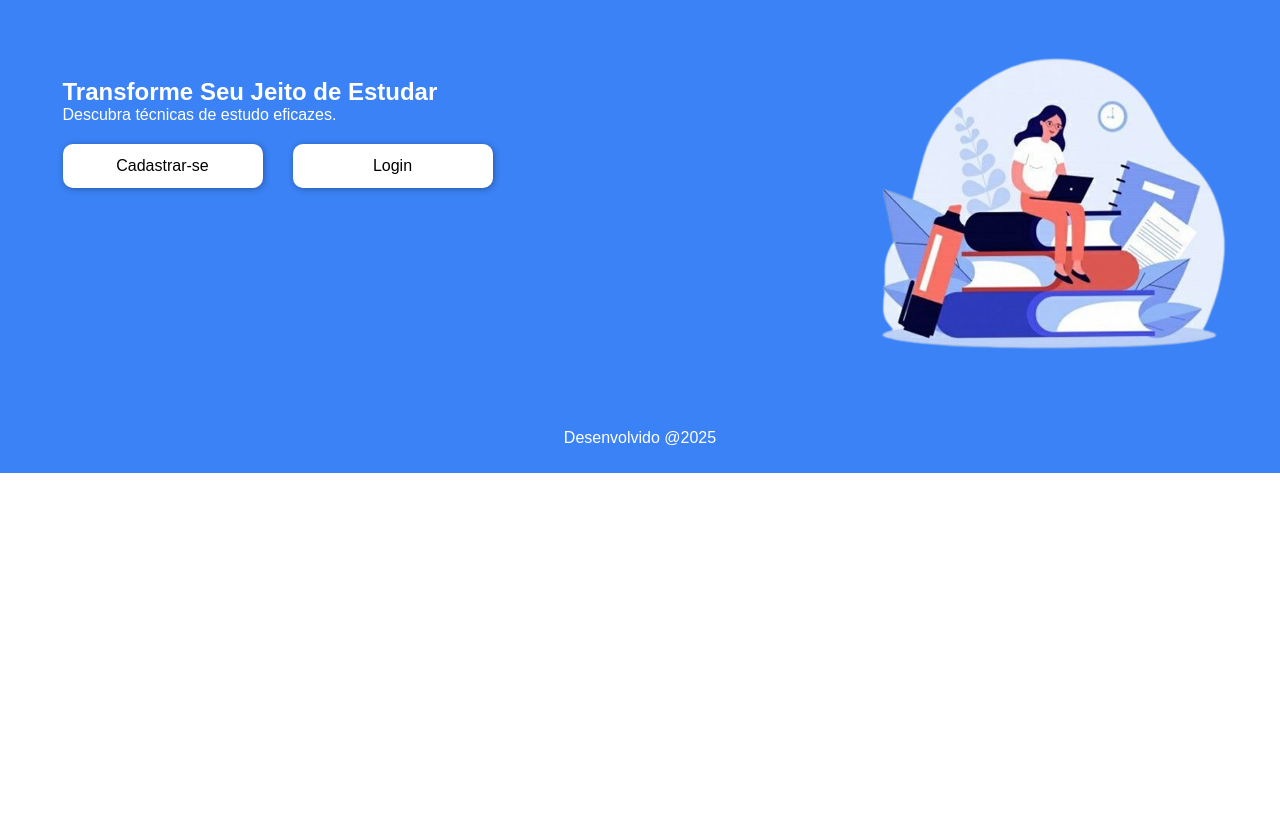
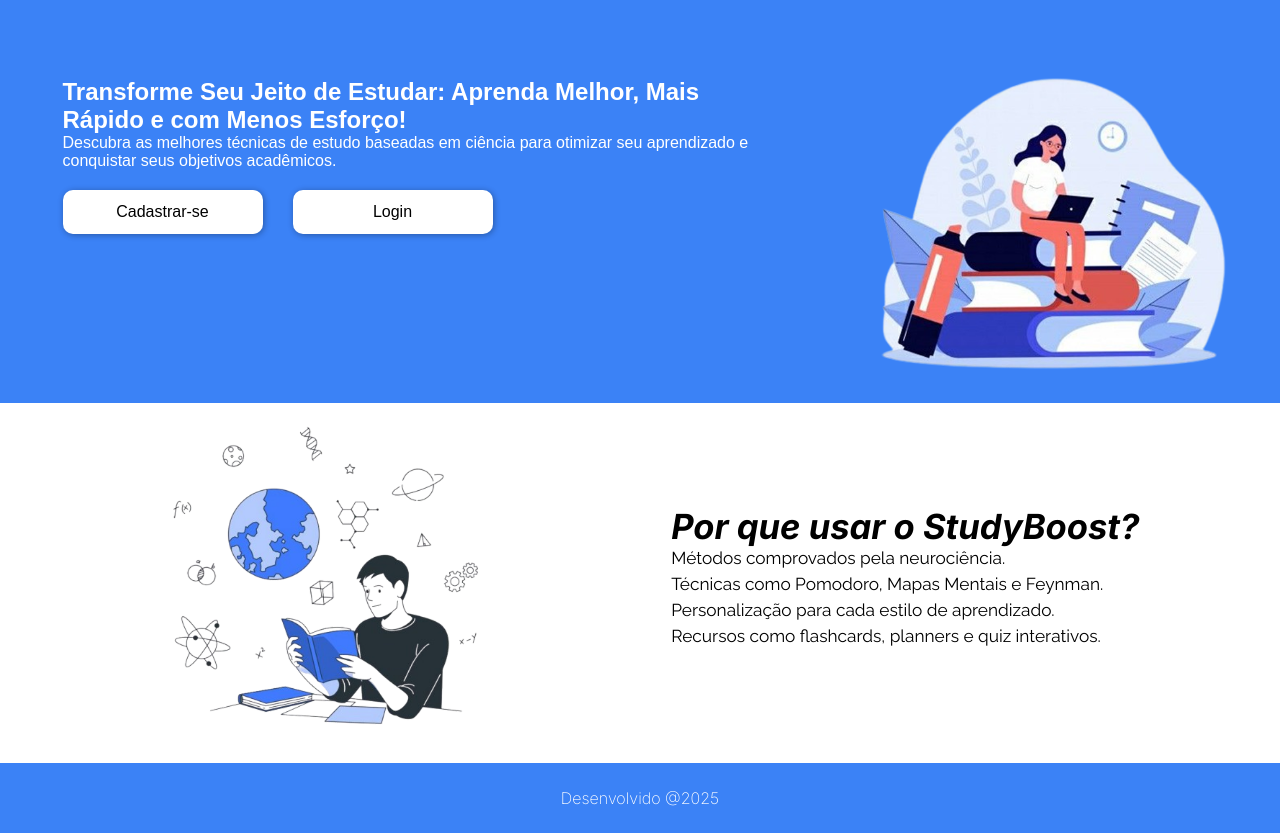
Before and after one commit to HenriqueCaesar742/StudyBoost, a website: page index.html in a window 1280 px wide. Shown: the part 107-940 px from the top of the page. Before the commit the page ends 800 px from the top, so only its background shows below. Drawn offline with Linux system fonts and the light colour scheme.

Commit message:
consertar a landing page. Faltava um pedaço do código.

```diff
--- a/index.html
+++ b/index.html
@@ -15,8 +15,8 @@
   <main class="principal">
     <section class="hero">
       <div class="hero__conteudo">
-        <h1>Transforme Seu Jeito de Estudar</h1>
-        <p>Descubra técnicas de estudo eficazes.</p>
+        <h1>Transforme Seu Jeito de Estudar: Aprenda Melhor, Mais Rápido e com Menos Esforço!</h1>
+        <p>Descubra as melhores técnicas de estudo baseadas em ciência para otimizar seu aprendizado e conquistar seus  objetivos acadêmicos.</p>
         <div class="container__botoes">
           <div class="botao">
             <a href="./cadastro/cadastro.html">Cadastrar-se</a>
@@ -26,14 +26,28 @@
           </div>
         </div>
       </div>
-      <div class="conteiner__img">
-        <img src="imagem/livros-edit.png" alt="Estudante">
-      </div>
-    </section>
-  </main>
 
-  <footer class="rodape">
-    <p>Desenvolvido @2025</p>
-  </footer>
+             <div id="imglivros" class="conteiner__img">
+                <img class="conteiner__imglivros" src="imagem/livros-edit.png" alt="Estudante em cima dos livros">
+            </div>
+        </section>
+
+        <section id="section2" class="conteiner">
+                <div id="imglendo"  class="conteiner__lendo">
+                    <img class="conteiner__imglendo" src="imagem/estudante-lendo.png" alt="Estudante lendo">
+                </div>
+
+                <div class="conteiner__conteudo">
+                    <h2 class="conteiner__titulo">Por que usar o StudyBoost?</h2>
+                    <p class="conteiner__texto">Métodos comprovados pela neurociência. <br> Técnicas como Pomodoro, Mapas Mentais e Feynman.     <br>Personalização para cada estilo de aprendizado. <br> Recursos como flashcards, planners e quiz interativos.</p>
+            </div>
+        </section>
+    </main>
+
+    <footer class="rodape">
+        <p class="rodape__texto">Desenvolvido @2025</p>
+    </footer>
+
+    <script src="script/script.js"></script>
 </body>
 </html>
```
